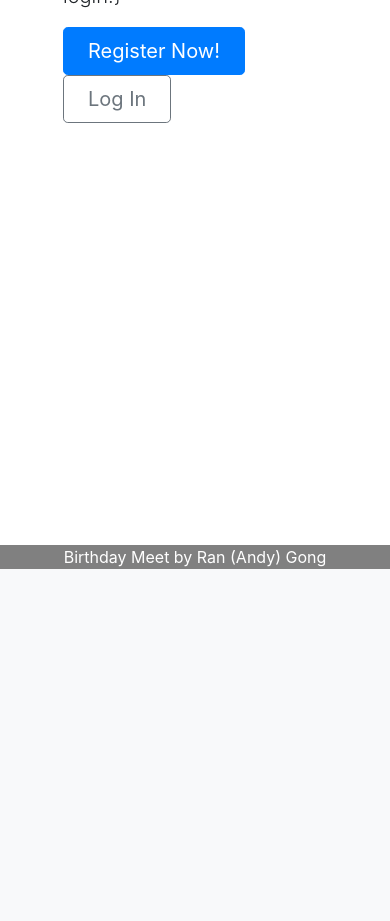
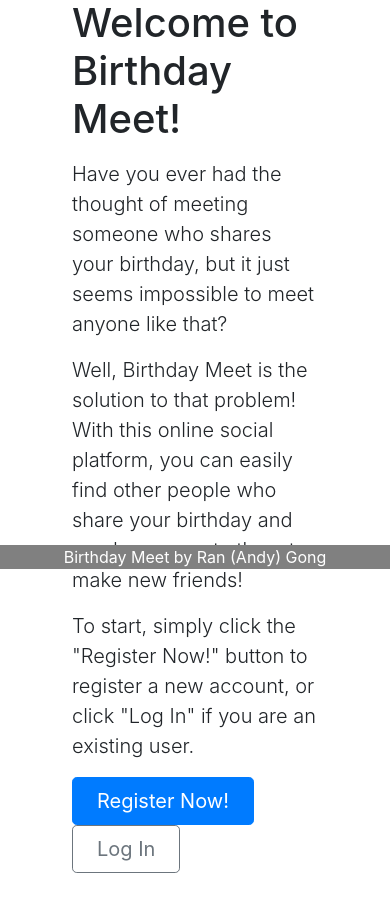
Before and after one commit to AG2048/Birthday-Meet, a Flask app: page / in a window 390 px wide. Shown: the part 275-1196 px from the top of the page. Before the commit the page ends 844 px from the top, so only its background shows below. Run offline with Flask 2, Linux system fonts and the light colour scheme; some libraries are stand-ins or nearby versions.

Commit message:
formated index.html

```diff
--- a/templates/index.html
+++ b/templates/index.html
@@ -5,17 +5,22 @@
 {% endblock %}
 
 {% block main %}
-<h1 class="display-5 fw-bold">Hello There!</h1>
-    <div class="col-lg-6 mx-auto">
-        <p class="lead">
-            {Intro to Birthday Meet}
-        </p>
-        <p class="lead">
-            {Want to start? register or login!}
-        </p>
-        <div class="d-grid gap-2 d-sm-flex justify-content-sm-center">
-            <a href="/register"><button type="button" class="btn btn-primary btn-lg px-4 me-sm-3">Register Now!</button></a>
-            <a href="/login"><button type="button" class="btn btn-outline-secondary btn-lg px-4">Log In</button></a>
+<div class="container col-xxl-8 px-4">
+    <div class="row flex-lg-row-reverse align-items-center g-5">
+        <div class="col-10 col-sm-8 col-lg-6">
+            <img src="bootstrap-themes.png" class="d-block mx-lg-auto img-fluid" alt="Birthday Meet" width="700" height="500" loading="lazy">
+        </div>
+        <div class="col-lg-6">
+            <h1 class="display-5 fw-bold lh-1 mb-3">Welcome to Birthday Meet!</h1>
+            <p class="lead">Have you ever had the thought of meeting someone who shares your birthday, but it just seems impossible to meet anyone like that?</p>
+            <p class="lead">Well, Birthday Meet is the solution to that problem! With this online social platform, you can easily find other people who share your birthday and send message to them to make new friends!</p>
+            <p class="lead">To start, simply click the "Register Now!" button to register a new account, or click "Log In" if you are an existing user.</p>
+            <div class="d-grid gap-2 d-md-flex justify-content-md-start">
+                <a href="/register"><button type="button" class="btn btn-primary btn-lg px-4 me-md-2">Register Now!</button></a>
+                <a href="/login"><button type="button" class="btn btn-outline-secondary btn-lg px-4">Log In</button></a>
+            </div>
         </div>
     </div>
+</div>
+
 {% endblock %}
```
Also changed, not shown: birthday-meet.db.
